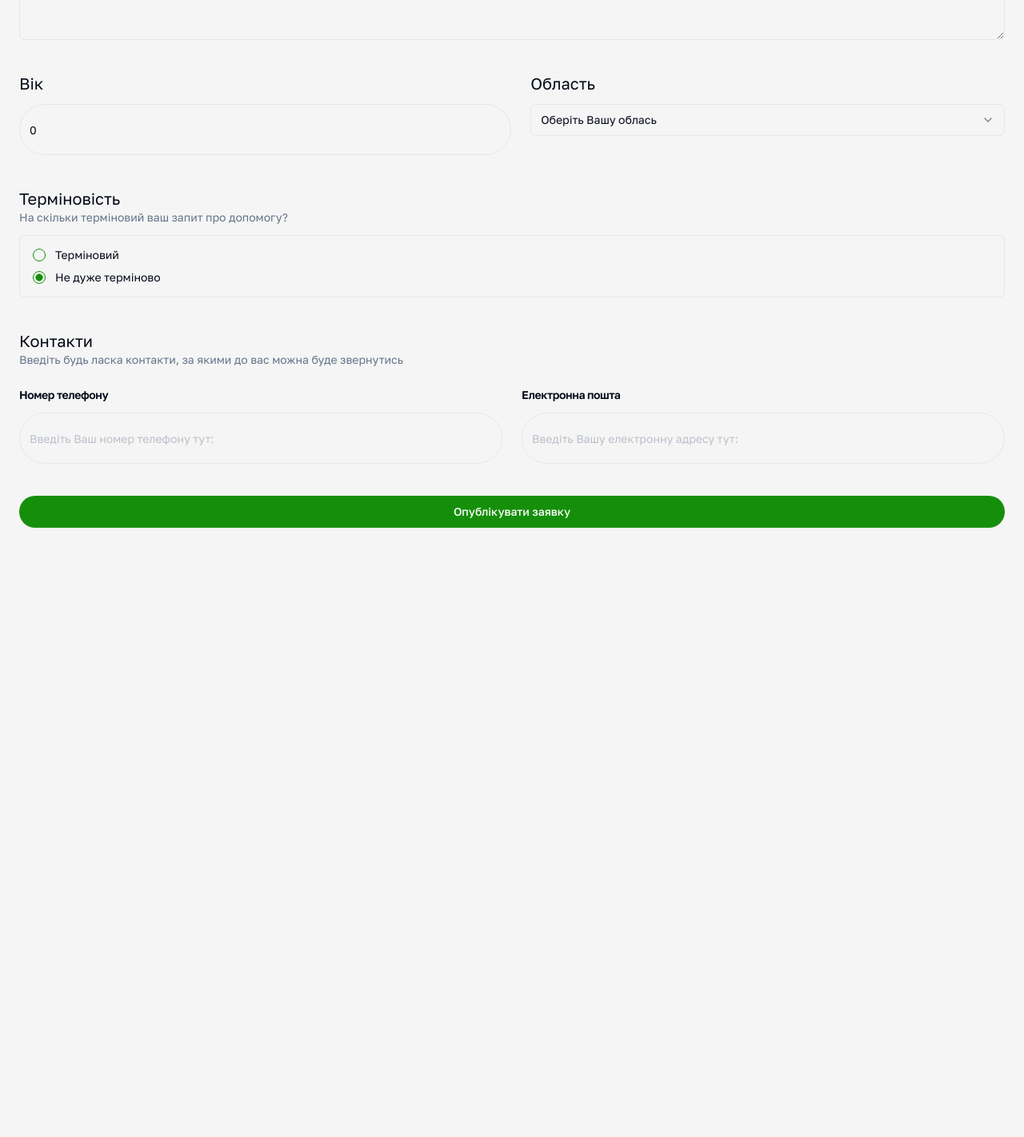
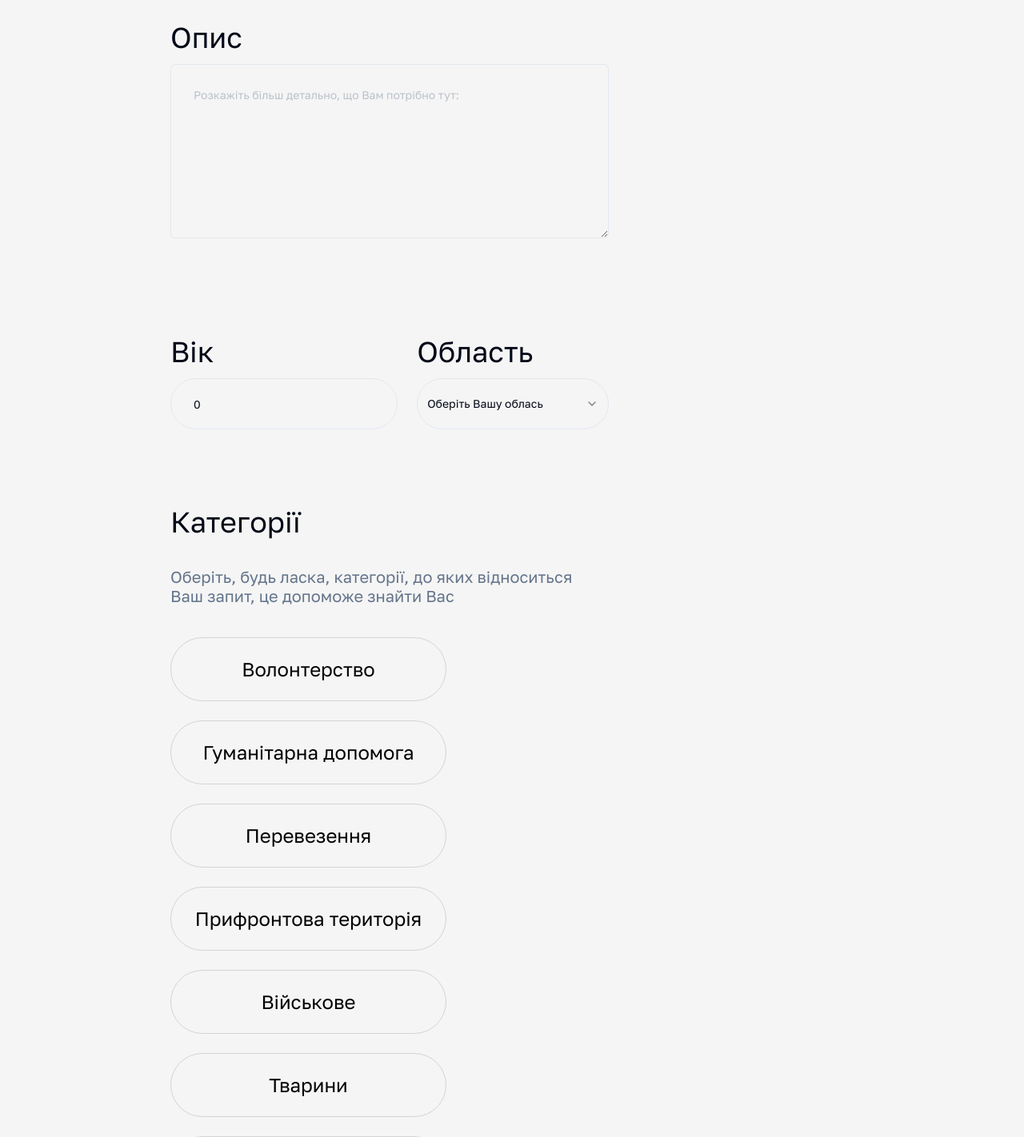
Before and after one commit to fyurchik/CodeCon, a React (Vite) app in the folder client/: page /applications/create in a window 1280 px wide. Shown: the part 500-1922 px from the top of the page at 80% size. Before the commit the page ends 1200 px from the top, so only its background shows below. Built offline with nearby package versions, Linux system fonts and the light colour scheme.

Commit message:
feat create component updated design

```diff
--- a/client/src/routes/applications/create.tsx
+++ b/client/src/routes/applications/create.tsx
@@ -12,6 +12,7 @@ import Input from "@/ui/Input";
 import { RadioGroup, RadioGroupItem } from "@/ui/Radio";
 import { Select, SelectContent, SelectItem, SelectTrigger, SelectValue } from "@/ui/Select";
 import { Textarea } from "@/ui/Textarea";
+import Badge from "@/ui/Badge";
 
 const Create = () => {
     const { token, user } = useContext(UserContext);
@@ -37,23 +38,23 @@ const Create = () => {
     };
 
     return (
-        <section>
+        <section className="mb-[60px] ml-[213px] mr-[519px] mt-20">
             <div className="mt-4 flex items-center gap-8">
-                <h1 className="text-4xl">Інформація про заявку:</h1>
+                <h1 className="text-6xl font-normal leading-[76.8px]">Інформація про заявку:</h1>
             </div>
             <section className="mt-6">
-                <CardContent>
+                <CardContent className="p-0">
                     <Form {...form}>
                         <form className="grid w-full gap-4" onSubmit={form.handleSubmit(onSubmit)}>
                             <section className="mt-6">
-                                <h4 className="text-xl">Ваш запит</h4>
+                                <h4 className="text-4xl font-normal leading-[43.2px]">Ваш запит</h4>
                                 <FormField
                                     control={form.control}
                                     name="title"
                                     render={({ field }) => (
                                         <FormItem>
                                             <Input
-                                                className="mt-3 w-full placeholder:opacity-40"
+                                                className="mt-3 w-full p-7 placeholder:opacity-40"
                                                 {...field}
                                                 placeholder="Короткий опис вашого запиту введіть тут:"
                                             />
@@ -62,15 +63,15 @@ const Create = () => {
                                     )}
                                 />
                             </section>
-                            <section className="mt-6">
-                                <h4 className="text-xl">Опис</h4>
+                            <section className="mb-20 mt-6">
+                                <h4 className="text-4xl font-normal leading-[43.2px]">Опис</h4>
                                 <FormField
                                     control={form.control}
                                     name="content"
                                     render={({ field }) => (
                                         <FormItem>
                                             <Textarea
-                                                className="mt-3 w-full placeholder:opacity-40"
+                                                className="mt-3 w-full p-7 placeholder:opacity-40"
                                                 {...field}
                                                 rows={8}
                                                 placeholder="Розкажіть більш детально, що Вам потрібно тут:"
@@ -82,14 +83,14 @@ const Create = () => {
                             </section>
                             <section className="mt-6 flex flex-row gap-6">
                                 <div className="grow">
-                                    <h4 className="text-xl">Вік</h4>
+                                    <h4 className="text-4xl font-normal leading-[43.2px]">Вік</h4>
                                     <FormField
                                         control={form.control}
                                         name="age"
                                         render={({ field }) => (
                                             <FormItem>
                                                 <Input
-                                                    className="mt-3 placeholder:opacity-40"
+                                                    className="mt-3 p-7 placeholder:opacity-40"
                                                     {...field}
                                                     placeholder="Введіть, будь ласка, ваш вік"
                                                     type="number"
@@ -100,8 +101,8 @@ const Create = () => {
                                         )}
                                     />
                                 </div>
-                                <div className="grow">
-                                    <h4 className="text-xl">Область</h4>
+                                <div className="mb-20 grow">
+                                    <h4 className="text-4xl font-normal leading-[43.2px]">Область</h4>
                                     <FormField
                                         control={form.control}
                                         name="city"
@@ -109,14 +110,45 @@ const Create = () => {
                                             <FormItem>
                                                 <Select onValueChange={field.onChange} defaultValue={field.value}>
                                                     <FormControl>
-                                                        <SelectTrigger className="mt-3 placeholder:opacity-40">
+                                                        <SelectTrigger className="file:border-1 mt-3 flex h-16 w-full gap-2.5 rounded-full border border-[#D4D4D4] border-border bg-[#F5F5F5] bg-background p-7 px-3 py-2 text-sm ring-offset-background transition file:bg-transparent file:text-sm file:font-medium placeholder:text-muted-foreground placeholder:opacity-40 focus-visible:outline-none focus-visible:ring-2 focus-visible:ring-accent-foreground focus-visible:ring-offset-0 disabled:cursor-not-allowed">
                                                             <SelectValue placeholder="Оберіть Вашу облась" />
                                                         </SelectTrigger>
                                                     </FormControl>
                                                     <SelectContent>
-                                                        <SelectItem value="kyiv">Київська обл.</SelectItem>
+                                                        <SelectItem value="kyjivska">Київська обл.</SelectItem>
+                                                        <SelectItem value="kyiv">Київ</SelectItem>
                                                         <SelectItem value="lviv">Львівська обл.</SelectItem>
+                                                        <SelectItem value="zakarpattia">Закарпатська обл.</SelectItem>
                                                         <SelectItem value="uzhorod">Ужгородська обл.</SelectItem>
+                                                        <SelectItem value="volyn">Волинська обл.</SelectItem>
+                                                        <SelectItem value="rivne">Рівненська обл.</SelectItem>
+                                                        <SelectItem value="sumy">Сумська обл.</SelectItem>
+                                                        <SelectItem value="ivano_frankivsk">
+                                                            Івано-Франківська обл.
+                                                        </SelectItem>
+                                                        <SelectItem value="ternopil">Тернопільска обл.</SelectItem>
+                                                        <SelectItem value="chernivtsi">Чернівецька обл.</SelectItem>
+                                                        <SelectItem value="vinnytsia">Вінницька обл.</SelectItem>
+                                                        <SelectItem value="khmelnytskyi">Хмельницька обл.</SelectItem>
+                                                        <SelectItem value="zhytomyr">Житомирська обл.</SelectItem>
+                                                        <SelectItem value="chernihiv">Чернігівська обл.</SelectItem>
+                                                        <SelectItem value="kharkiv">Харківська обл.</SelectItem>
+                                                        <SelectItem value="luhansk">Луганська обл.</SelectItem>
+                                                        <SelectItem value="uzhorod">Донецька обл.</SelectItem>
+                                                        <SelectItem value="zaporizhzhia">Запорізька обл.</SelectItem>
+                                                        <SelectItem value="dnipropetrovsk">
+                                                            Дніпропетровська обл.
+                                                        </SelectItem>
+                                                        <SelectItem value="kirovohrad">Кіровоградська обл.</SelectItem>
+                                                        <SelectItem value="cherkasy">Черкаська обл.</SelectItem>
+                                                        <SelectItem value="poltava">Полтавська обл.</SelectItem>
+                                                        <SelectItem value="kherson">Херсонська обл.</SelectItem>
+                                                        <SelectItem value="mykolaiv">Миколаївська обл.</SelectItem>
+                                                        <SelectItem value="odesa">Одеська обл.</SelectItem>
+                                                        <SelectItem value="crimea">
+                                                            Автономна республіка Крим
+                                                        </SelectItem>
+                                                        <SelectItem value="sevastopol">Севастополь</SelectItem>
                                                     </SelectContent>
                                                 </Select>
                                                 <FormMessage />
@@ -125,49 +157,67 @@ const Create = () => {
                                     />
                                 </div>
                             </section>
-                            {/* <section className="mt-6">
-                                <h4 className="text-xl">Категорії</h4>
-                                <FormField
-                                    control={form.control}
-                                    name="categories"
-                                    render={({ field }) => (
-                                        <FormItem className="mt-3 flex flex-row items-start space-x-3 space-y-0 rounded-md border p-4">
-                                            <FormControl>
-                                                <Checkbox checked={field.value} onCheckedChange={field.onChange} />
-                                            </FormControl>
-                                            <div className="space-y-1 leading-none">
-                                                <FormLabel>Use different settings for my mobile devices</FormLabel>
-                                            </div>
-                                            <FormMessage />
-                                        </FormItem>
-                                    )}
-                                />
-                            </section> */}
-                            <section className="mt-6">
-                                <h4 className="text-xl">Терміновість</h4>
-                                <CardDescription>На скільки терміновий ваш запит про допомогу?</CardDescription>
+                            <section className="mb-20 flex w-[1,089px] flex-col gap-4">
+                                <h4 className="mb-5 text-4xl font-normal">Категорії</h4>
+                                <CardDescription className="text-xl font-normal leading-6">
+                                    Оберіть, будь ласка, категорії, до яких відноситься Ваш запит, це допоможе знайти
+                                    Вас
+                                </CardDescription>
+                                <div className="mt-6 flex flex-wrap gap-6">
+                                    <Badge className="flex h-20  w-[345px] justify-center border-solid border-[#D4D4D4] bg-[#F5F5F5] text-center text-2xl font-normal leading-7 text-[#000000]">
+                                        Волонтерство
+                                    </Badge>
+                                    <Badge className="flex h-20  w-[345px] justify-center border-solid border-[#D4D4D4] bg-[#F5F5F5] text-center text-2xl font-normal leading-7 text-[#000000]">
+                                        Гуманітарна допомога
+                                    </Badge>
+                                    <Badge className="flex h-20  w-[345px] justify-center border-solid border-[#D4D4D4] bg-[#F5F5F5] text-center text-2xl font-normal leading-7 text-[#000000]">
+                                        Перевезення
+                                    </Badge>
+                                    <Badge className="flex h-20  w-[345px] justify-center border-solid border-[#D4D4D4] bg-[#F5F5F5] text-center text-2xl font-normal leading-7 text-[#000000]">
+                                        Прифронтова територія
+                                    </Badge>
+                                    <Badge className="flex h-20  w-[345px] justify-center border-solid border-[#D4D4D4] bg-[#F5F5F5] text-center text-2xl font-normal leading-7 text-[#000000]">
+                                        Військове
+                                    </Badge>
+                                    <Badge className="flex h-20  w-[345px] justify-center border-solid border-[#D4D4D4] bg-[#F5F5F5] text-center text-2xl font-normal leading-7 text-[#000000]">
+                                        Тварини
+                                    </Badge>
+                                    <Badge className="flex h-20  w-[345px] justify-center border-solid border-[#D4D4D4] bg-[#F5F5F5] text-center text-2xl font-normal leading-7 text-[#000000]">
+                                        Люди
+                                    </Badge>
+                                </div>
+                            </section>
+                            <section className="mb-20 flex flex-col gap-4">
+                                <h4 className="mb-5 text-4xl font-normal leading-[43.2px]">Терміновість</h4>
+                                <CardDescription className="text-xl font-normal leading-6">
+                                    На скільки терміновий ваш запит про допомогу?
+                                </CardDescription>
                                 <FormField
                                     control={form.control}
                                     name="urgent"
                                     render={({ field }) => (
-                                        <FormItem className="mt-3 flex flex-row items-start space-x-3 space-y-0 rounded-md border p-4">
+                                        <FormItem className="mt-6 flex w-min flex-row items-start space-x-3 space-y-0 rounded-md border">
                                             <FormControl>
                                                 <RadioGroup
                                                     onValueChange={field.onChange}
                                                     defaultValue={field.value}
-                                                    className="flex flex-col space-y-1"
+                                                    className="flex h-32 w-[476px] flex-col justify-center space-y-1"
                                                 >
-                                                    <FormItem className="flex items-center space-x-3 space-y-0">
+                                                    <FormItem className="mb-5 flex items-center space-x-3 space-y-0">
                                                         <FormControl>
                                                             <RadioGroupItem value="urgent" />
                                                         </FormControl>
-                                                        <FormLabel className="font-normal">Терміновий</FormLabel>
+                                                        <FormLabel className="text-xl font-normal leading-[21.88px]">
+                                                            Терміновий
+                                                        </FormLabel>
                                                     </FormItem>
-                                                    <FormItem className="flex items-center space-x-3 space-y-0">
+                                                    <FormItem className="mb-5 flex items-center space-x-3 space-y-0">
                                                         <FormControl>
                                                             <RadioGroupItem value="not_urgent" />
                                                         </FormControl>
-                                                        <FormLabel className="font-normal">Не дуже терміново</FormLabel>
+                                                        <FormLabel className="text-xl font-normal leading-[21.88px]">
+                                                            Не дуже терміново
+                                                        </FormLabel>
                                                     </FormItem>
                                                 </RadioGroup>
                                             </FormControl>
@@ -176,10 +226,12 @@ const Create = () => {
                                     )}
                                 />
                             </section>
-                            <section className="mt-6 flex-col gap-6">
-                                <h4 className="text-xl">Контакти</h4>
-                                <CardDescription>
-                                    Введіть будь ласка контакти, за якими до вас можна буде звернутись
+
+                            <section className="mb-8 flex  w-[476px] flex-col gap-4">
+                                <h4 className="text-4xl font-normal leading-[43.2px]">Контакти для зв’язку</h4>
+                                <CardDescription className="text-xl font-normal leading-6">
+                                    Введіть будь ласка ваші контактні дані, за якими до вас зможе звернутись людина, що
+                                    запропонує допомогу{" "}
                                 </CardDescription>
                                 <div className="mt-6 flex flex-row gap-6">
                                     <div className="grow">
@@ -220,7 +272,8 @@ const Create = () => {
                                     </div>
                                 </div>
                             </section>
-                            <Button type="submit" className="mt-6" loading={form.formState.isSubmitting}>
+
+                            <Button type="submit" className="mt-6 h-[90px]" loading={form.formState.isSubmitting}>
                                 Опублікувати заявку
                             </Button>
                         </form>
```
Also changed, not shown: client/src/routes/applications/search.tsx (+26 -1 lines).
